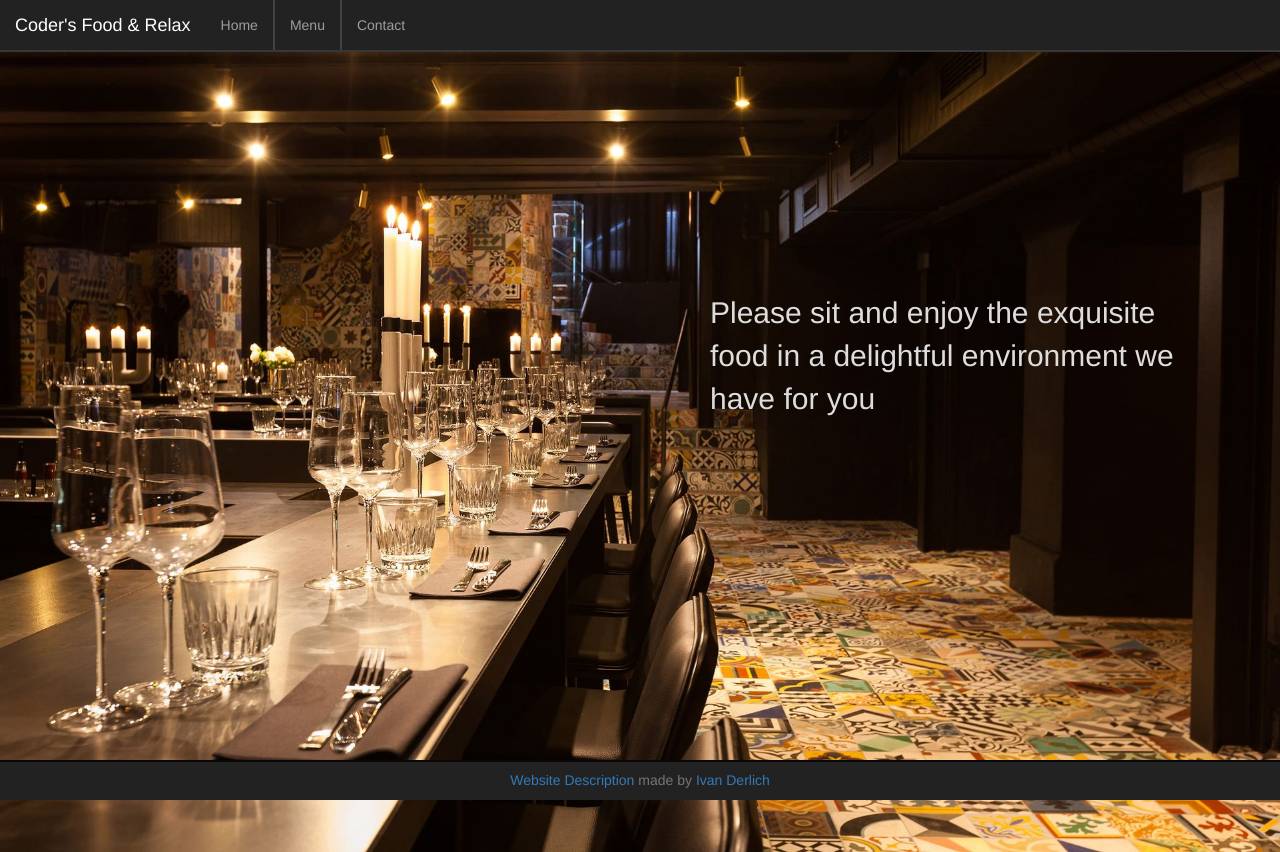
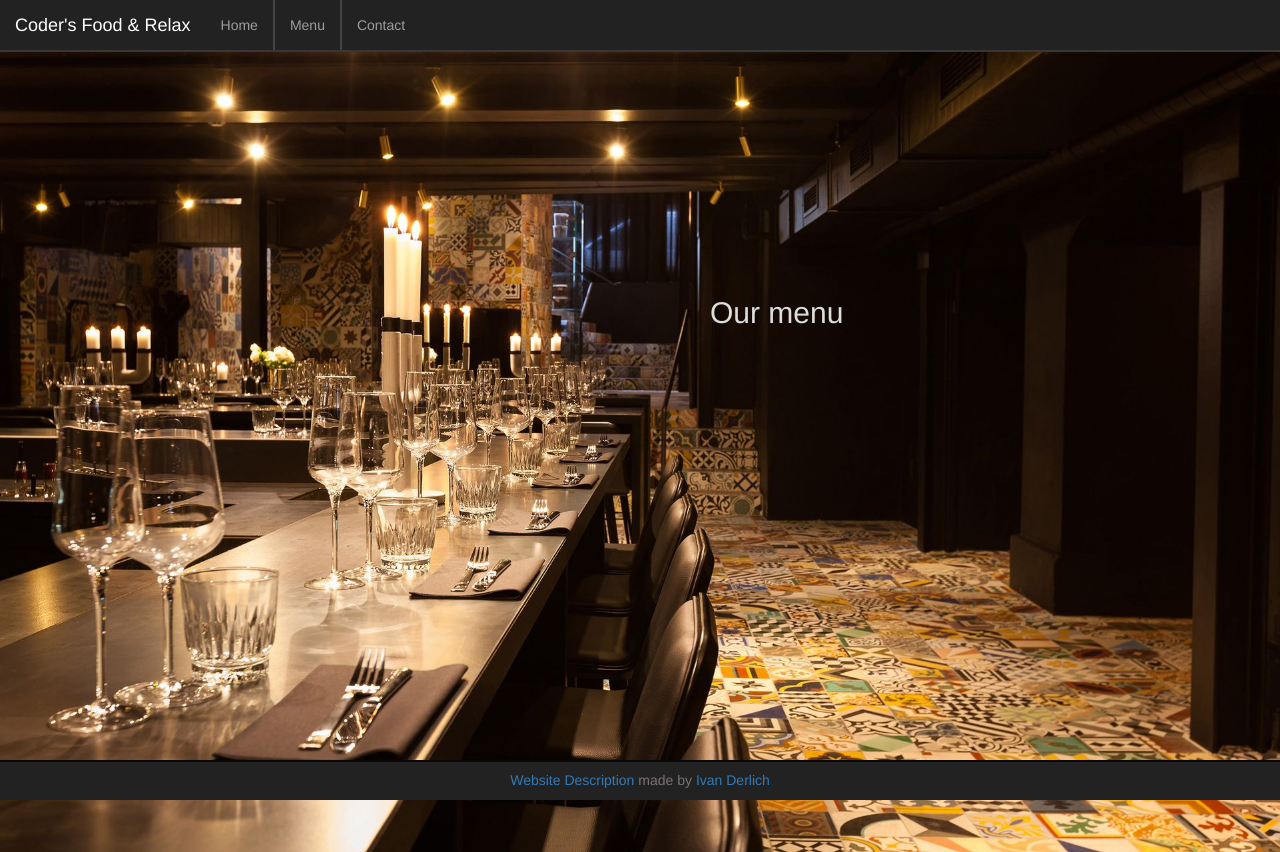
Before and after one commit to IvanDerlich/restaurant-homepage, a website built with webpack: page src/index.html in a window 1280 px wide. Both pictures are taken after a click on the item "Menu". Built offline with nearby package versions, Linux system fonts and the light colour scheme.

Commit message:
Show up different sections of the website

```diff
--- a/src/index.js
+++ b/src/index.js
@@ -17,11 +17,19 @@ function loadHtml(component, className){
 loadHtml(navbar,"navbar-content")
 loadHtml("", "main")
 loadHtml(footer,"footer-content")
+
 const main = document.getElementById('main')
-const homeElem = document.createElement('div')
-homeElem.id = 'home'
-homeElem.innerHTML = home
-main.appendChild(homeElem)
+
+function renderContent(htmlString,id){
+  while (main.firstChild) {
+    main.removeChild(main.lastChild);
+  }
+  const elem = document.createElement('div')
+  elem.id = id
+  elem.innerHTML = htmlString
+  main.appendChild(elem)
+}
+renderContent(home,'home');
 
 var homeBtn = document.getElementById("home-lnk")
 var menuBtn = document.getElementById("menu-lnk")
@@ -37,6 +45,7 @@ function selectHome(){
 homeBtn.addEventListener("click",()=>{
   console.log("home")
   selectHome()
+  renderContent(home,'home');
 })
 
 menuBtn.addEventListener("click",()=>{
@@ -45,6 +54,8 @@ menuBtn.addEventListener("click",()=>{
 
   homeBtn.classList.remove("active-custom")
   contactBtn.classList.remove("active-custom")
+
+  renderContent(menu,'menu');
 })
 
 contactBtn.addEventListener("click",()=>{
@@ -53,9 +64,10 @@ contactBtn.addEventListener("click",()=>{
 
   homeBtn.classList.remove("active-custom")
   menuBtn.classList.remove("active-custom")
+
+  renderContent(contact,'contact');
 })
 
 const brand = document.getElementById('navbar-brand')
-//prevent default behaviour when clicking
 
 selectHome();
--- a/src/modules/contact.html
+++ b/src/modules/contact.html
@@ -1,7 +1,7 @@
 <main>
   <div class="container">
     <div>
-      <div class="welcome">Please sit and enjoy the exquisite food in a delightful environment we have for you</div>
+      <div class="welcome">Please contact us</div>
     </div>
   </div>
 </main>
--- a/src/modules/menu.html
+++ b/src/modules/menu.html
@@ -1,7 +1,7 @@
 <main>
   <div class="container">
     <div>
-      <div class="welcome">Please sit and enjoy the exquisite food in a delightful environment we have for you</div>
+      <div class="welcome">Our menu</div>
     </div>
   </div>
 </main>
```
Also changed, not shown: 1 other file.
